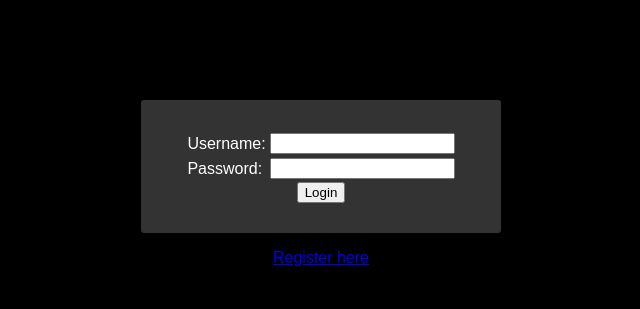
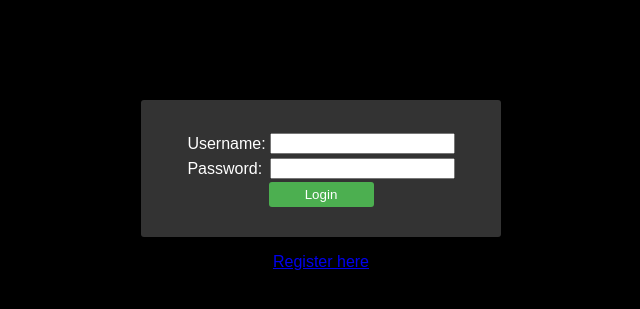
Before and after one commit to Z-e-r-0-n/Secure_Web_Application, a Flask app: page /login in a window 1280 px wide. Shown: the part 38-347 px from the top of the page, without its empty margins (319-959 px from the left). Run offline with Flask 3, Linux system fonts and the light colour scheme.

Commit message:
working fine

```diff
--- a/app/routes.py
+++ b/app/routes.py
@@ -57,7 +57,7 @@ def issues():
         return redirect(url_for("main.login"))
     issues=model.get_issues(session.get("user_id"))
     if not issues:
-        return render_template("issues.html", message="No issues found.")
+        return render_template("issues.html", error="No issues found.")
     return render_template("issues.html")
 
 @main.route("/logout", methods=["POST","GET"])
--- a/app/templates/login.html
+++ b/app/templates/login.html
@@ -16,7 +16,7 @@
             <td><input type="password" name="password" required></td>
         </tr>
         </table>
-        <button type="submit" class="buton_login">Login</button>
+        <button type="submit" class="button_login">Login</button>
     </form>
     {% if error %}<p class="error">{{ error }}</p>{% endif %}
 
```
